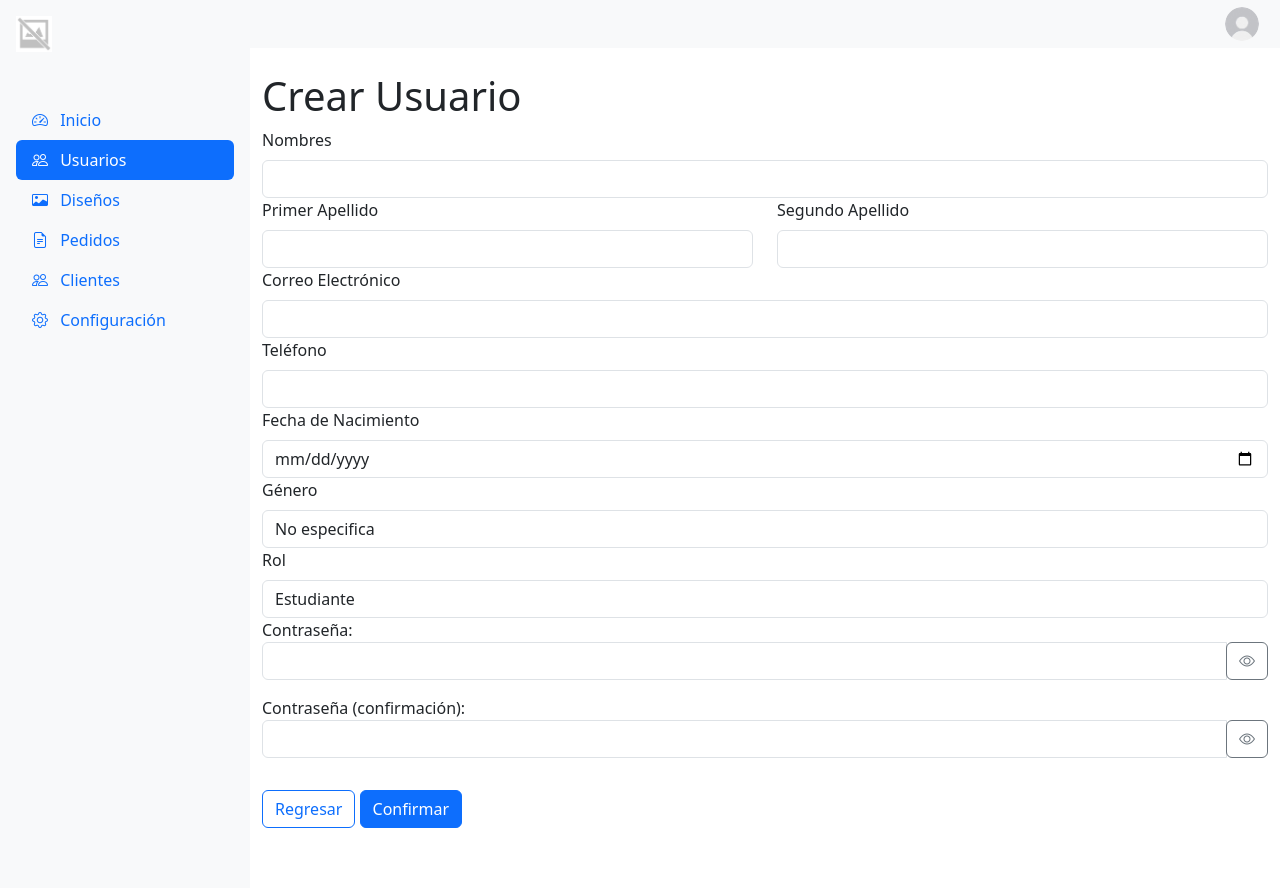
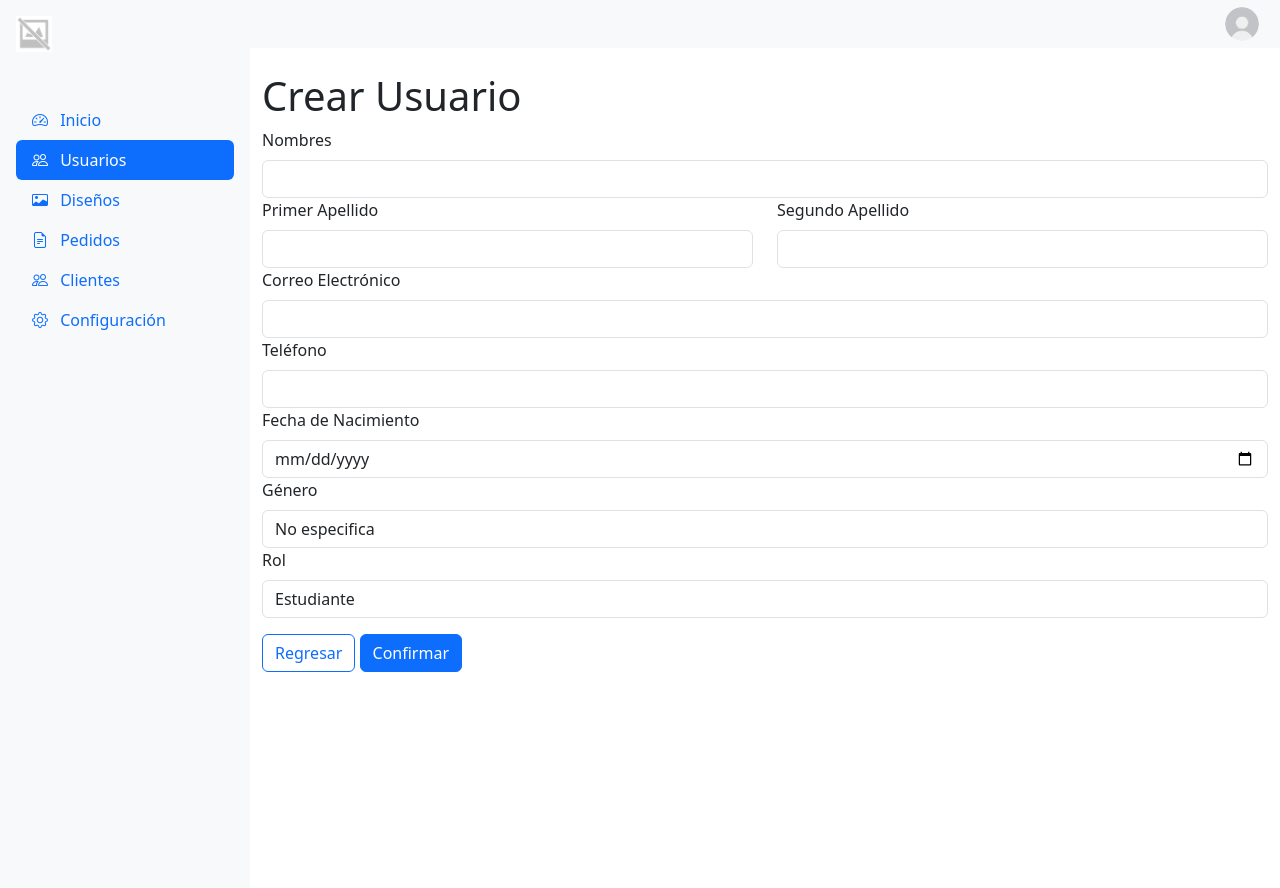
Before and after one commit to wmoralesl/ccmillennium, a Django app: page /admin/u/crear/ in a window 1280 px wide. Run offline with Django 5.2, Linux system fonts and the light colour scheme; the visitor is signed in with stand-in values (Sample User, id 1); some libraries are stand-ins or nearby versions.

Commit message:
[Feature]: Ahora el sistema crea las contraseñas automáticamente

```diff
--- a/apps/users/forms.py
+++ b/apps/users/forms.py
@@ -10,10 +10,12 @@ class UserUpdateForm(forms.ModelForm):
             'birthdate': forms.DateInput(attrs={
                 'type': 'date',
                 'class': 'form-control',
-            }),
+            },
+             format='%Y-%m-%d'
+             ),
         }
 
-class CustomUserCreationForm(UserCreationForm):
+class UserCreateForm(forms.ModelForm):
     # email = forms.EmailField(required=True)
     date_of_birth = forms.DateField(
         widget=forms.DateInput(attrs={'type': 'date'}),
@@ -21,7 +23,7 @@ class CustomUserCreationForm(UserCreationForm):
 
     class Meta:
         model = User
-        fields = ('first_name', 'last_name', 'second_last_name', 'phone', 'birthdate', 'email', 'gender', 'password1', 'password2', 'role')
+        fields = ('first_name', 'last_name', 'second_last_name', 'phone', 'birthdate', 'email', 'gender', 'role')
 
     def clean_email(self):
         email = self.cleaned_data.get('email')
--- a/apps/users/models.py
+++ b/apps/users/models.py
@@ -27,6 +27,7 @@ class User(AbstractUser):
     address = models.CharField(max_length=255, null=True, blank=True)
     username = models.CharField(max_length=255, unique=True, null=True, blank=True)
     is_active = models.BooleanField(default=True)
+    password = models.CharField(max_length=128, blank=True, null=True)
 
     USERNAME_FIELD = 'username'
     REQUIRED_FIELDS = ['first_name', 'last_name', 'second_last_name', 'role']
@@ -40,6 +41,11 @@ class User(AbstractUser):
 
         if not self.username:
             self.username = generate_unique_username(self)
+
+        # Asignar el username como contraseña si no hay una contraseña establecida
+        if not self.password:
+            self.set_password(self.username)
+
 
         super().save(*args, **kwargs)
 
--- a/apps/users/templates/users/components/user_card.html
+++ b/apps/users/templates/users/components/user_card.html
@@ -31,8 +31,8 @@
             <ul class="list-unstyled mt-1">
                 <li><strong>Usuario:</strong> {{ user.username }}</li>
                 <li><strong>Email:</strong> {{ user.email }}</li>
-                <li><strong>Teléfono:</strong> {{ user.phone_number }}</li>
-                <li><strong>Fecha de nacimiento:</strong> {{ user.date_of_birth }}</li>
+                <li><strong>Teléfono:</strong> {{ user.phone }}</li>
+                <li><strong>Fecha de nacimiento:</strong> {{ user.birthdate }}</li>
                 <li><strong>Género:</strong> {{ user.get_gender_display }}</li>
             </ul>
 
--- a/apps/users/templates/users/user_formCreate.html
+++ b/apps/users/templates/users/user_formCreate.html
@@ -57,29 +57,6 @@
                 {{ form.role|add_class:"form-control" }}
             </div>
 
-            <div class="mb-3 position-relative">
-                {{ form.password1.label_tag }}
-                <div class="input-group">
-                    {{ form.password1|add_class:"form-control" }}
-                    <div class="input-group-append">
-                        <button type="button" class="btn btn-outline-secondary" id="togglePassword1">
-                            <i class="bi bi-eye" id="togglePasswordIcon1"></i>
-                        </button>
-                    </div>
-                </div>
-            </div>
-            <div class="mb-3 position-relative">
-                {{ form.password2.label_tag }}
-                <div class="input-group">
-                    {{ form.password2|add_class:"form-control" }}
-                    <div class="input-group-append">
-                        <button type="button" class="btn btn-outline-secondary" id="togglePassword2">
-                            <i class="bi bi-eye" id="togglePasswordIcon2"></i>
-                        </button>
-                    </div>
-                </div>
-            </div>
-
             <a class="btn btn-outline-primary mt-3" href="{% url 'users:list' %}">Regresar</a>
             <button class="btn btn-primary mt-3" type="submit">Confirmar</button>
         </form>
--- a/apps/users/views.py
+++ b/apps/users/views.py
@@ -1,6 +1,6 @@
 from .forms import UserUpdateForm
 from users.models import User
-from apps.users.forms import CustomUserCreationForm
+from apps.users.forms import UserCreateForm
 from authz.mixins import ValidatePermissionRequiredMixin
 from django.urls import reverse, reverse_lazy
 from django.shortcuts import redirect, render, get_object_or_404
@@ -47,7 +47,7 @@ class UserListView(LoginRequiredMixin, ListView):
 class UserCreateView(LoginRequiredMixin, CreateView):
     # permission_required = ['users.add_user']
     model = User
-    form_class = CustomUserCreationForm
+    form_class = UserCreateForm
     template_name = 'users/user_formCreate.html'
     success_url = reverse_lazy('users:list')
     raise_exception = False
@@ -78,16 +78,16 @@ class UserCreateView(LoginRequiredMixin, CreateView):
                 else:
                     messages.error(self.request, error)
 
-        if 'password2' in form.errors:
-            for error in form.errors['password2']:
-                if "do not match" in error:
-                    messages.error(self.request, 'Las contraseñas no coinciden.', extra_tags='error')
-                else:
-                    messages.error(self.request, 'Error en la contraseña: ' + error)
+        # if 'password2' in form.errors:
+        #     for error in form.errors['password2']:
+        #         if "do not match" in error:
+        #             messages.error(self.request, 'Las contraseñas no coinciden.', extra_tags='error')
+        #         else:
+        #             messages.error(self.request, 'Error en la contraseña: ' + error)
 
-        if 'password1' in form.errors:
-            for error in form.errors['password1']:
-                messages.error(self.request, 'Error en la contraseña: ' + error)
+        # if 'password1' in form.errors:
+        #     for error in form.errors['password1']:
+        #         messages.error(self.request, 'Error en la contraseña: ' + error)
 
         # Mensaje genérico en caso de otros errores
         if not form.errors:
```
Also changed, not shown: apps/users/templates/users/user_form.html (+10 -5 lines), apps/users/migrations/0004_alter_user_password.py (added).
